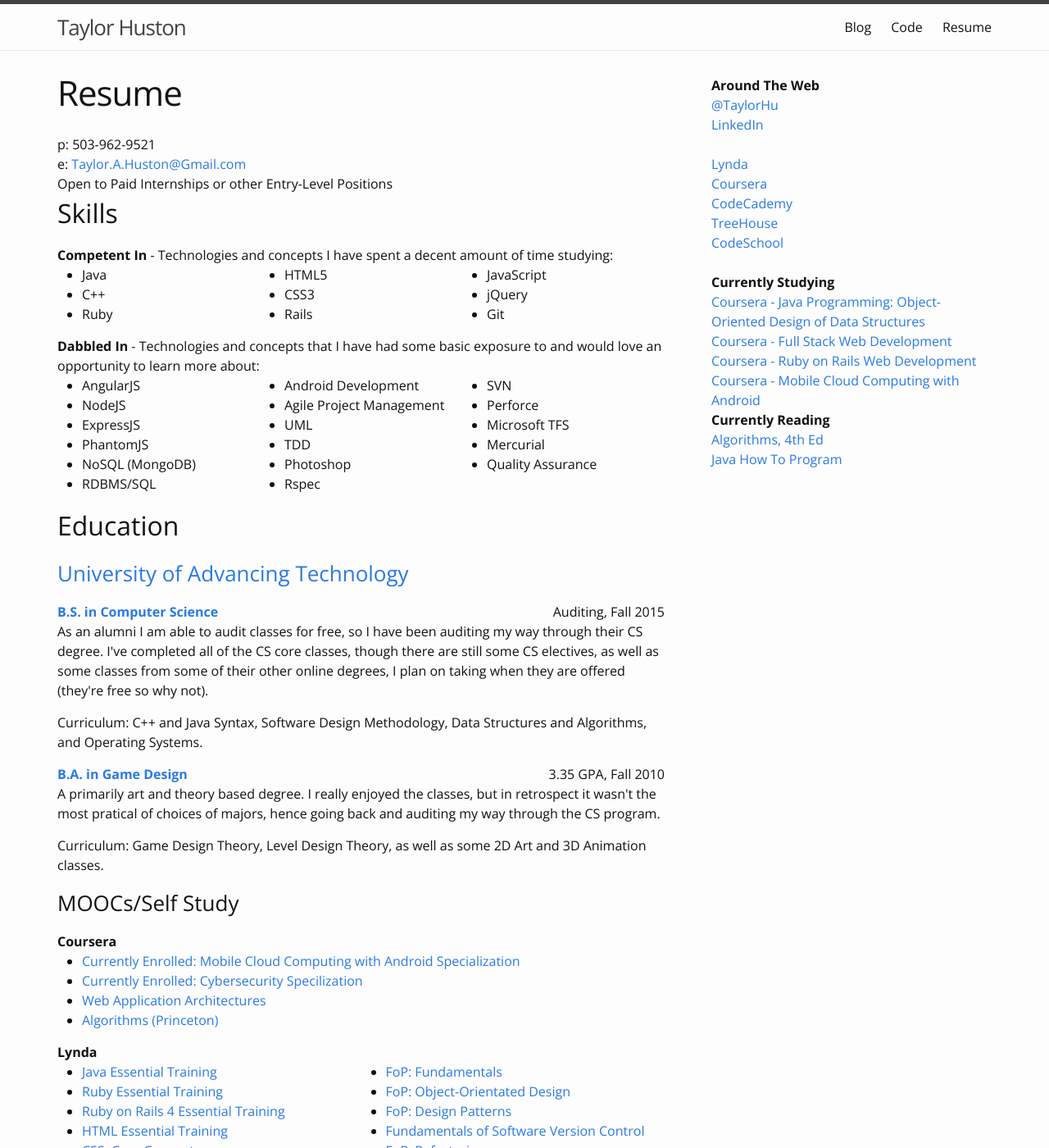
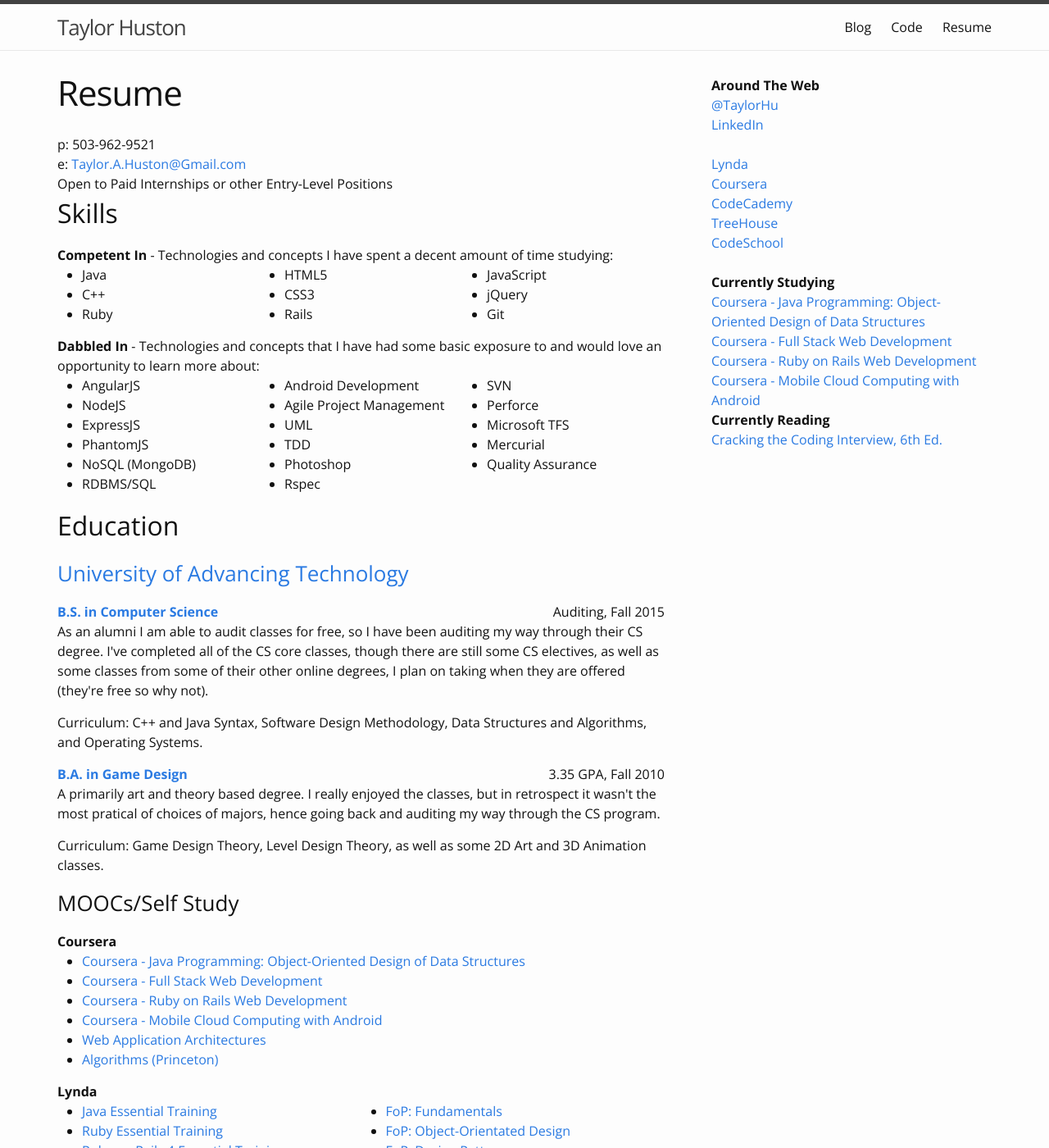
Before and after one commit to TaylorHuston/taylorhuston.github.io, a Jekyll site: the page built from resume.html, in a window 1280 px wide and 1400 px high. Shown: the whole window at 82% size. Built offline with Jekyll 4.4.1, drawn with Linux system fonts in a browser that asks for light colours; some web fonts are replaced.

Commit message:
Update Resume

```diff
--- a/_includes/sidebar.html
+++ b/_includes/sidebar.html
@@ -30,9 +30,7 @@
   <br />
   <strong>Currently Reading</strong>
   <br />
-  <a href="http://algs4.cs.princeton.edu/home/" target="_blank">Algorithms, 4th Ed</a>
-  <br />
-  <a href="http://www.deitel.com/Books/Java/JavaHowtoProgram10eEarlyObjects/tabid/3656/Default.aspx" target="_blank">Java How To Program</a>
+  <a href="http://www.amazon.com/Cracking-Coding-Interview-6th-Edition/dp/0984782850" target="_blank">Cracking the Coding Interview, 6th Ed.</a>
 
 
 </div>
--- a/resume.html
+++ b/resume.html
@@ -85,14 +85,12 @@
   <div class="mooc">
 
     <ul>
-      <li><a href="https://www.coursera.org/specialization/mobilecloudcomputing2/36?" target="_blank">Currently Enrolled: Mobile Cloud Computing with Android Specialization</a>
-      </li>
-      <li><a href="https://www.coursera.org/specialization/cybersecurity/7?utm_medium=catalog" target="_blank">Currently Enrolled: Cybersecurity Specilization</a>
-      </li>
-      <li><a href="https://www.coursera.org/account/accomplishments/records/epU6AEUAmBcJNxdX" Target="_blank">Web Application Architectures</a>
-      </li>
-      <li><a href="https://www.coursera.org/course/algs4partI" target="_blank">Algorithms (Princeton)</a>
-      </li>
+      <li><a href="https://www.coursera.org/specializations/java-object-oriented?utm_medium=listingPage" target="_blank">Coursera - Java Programming: Object-Oriented Design of Data Structures</a></li>
+      <li><a href="https://www.coursera.org/specializations/full-stack?utm_medium=listingPage" target="_blank">Coursera - Full Stack Web Development</a></li>
+      <li><a href="https://www.coursera.org/specializations/ruby-on-rails?utm_medium=listingPage" target="_blank">Coursera - Ruby on Rails Web Development</a></li>
+      <li><a href="https://www.coursera.org/specializations/mobilecloudcomputing2?utm_medium=listingPage" target="_blank">Coursera - Mobile Cloud Computing with Android</a></li>
+      <li><a href="https://www.coursera.org/account/accomplishments/records/epU6AEUAmBcJNxdX" Target="_blank">Web Application Architectures</a></li>
+      <li><a href="https://www.coursera.org/course/algs4partI" target="_blank">Algorithms (Princeton)</a></li>
     </ul>
 
   </div>
```
